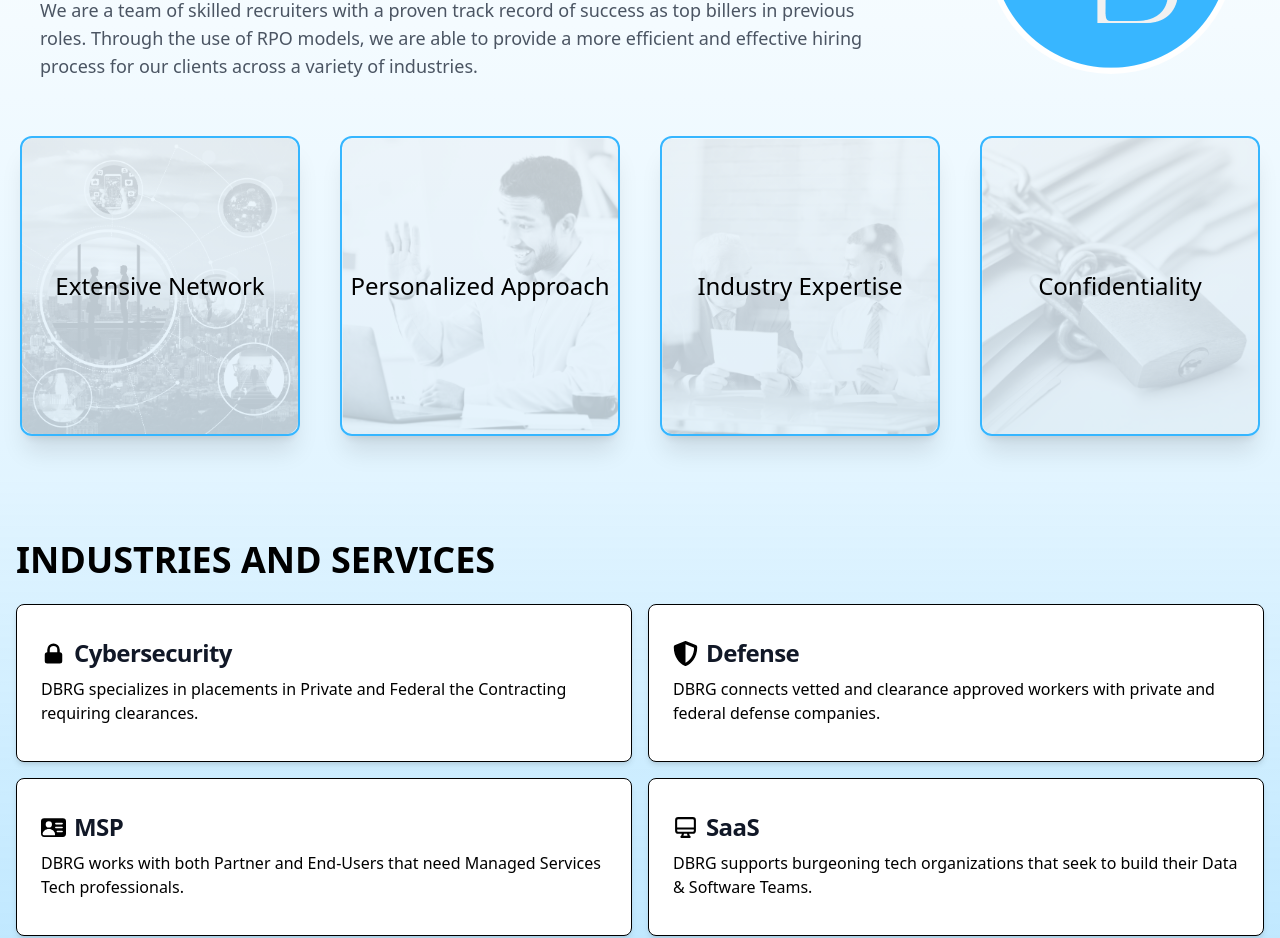
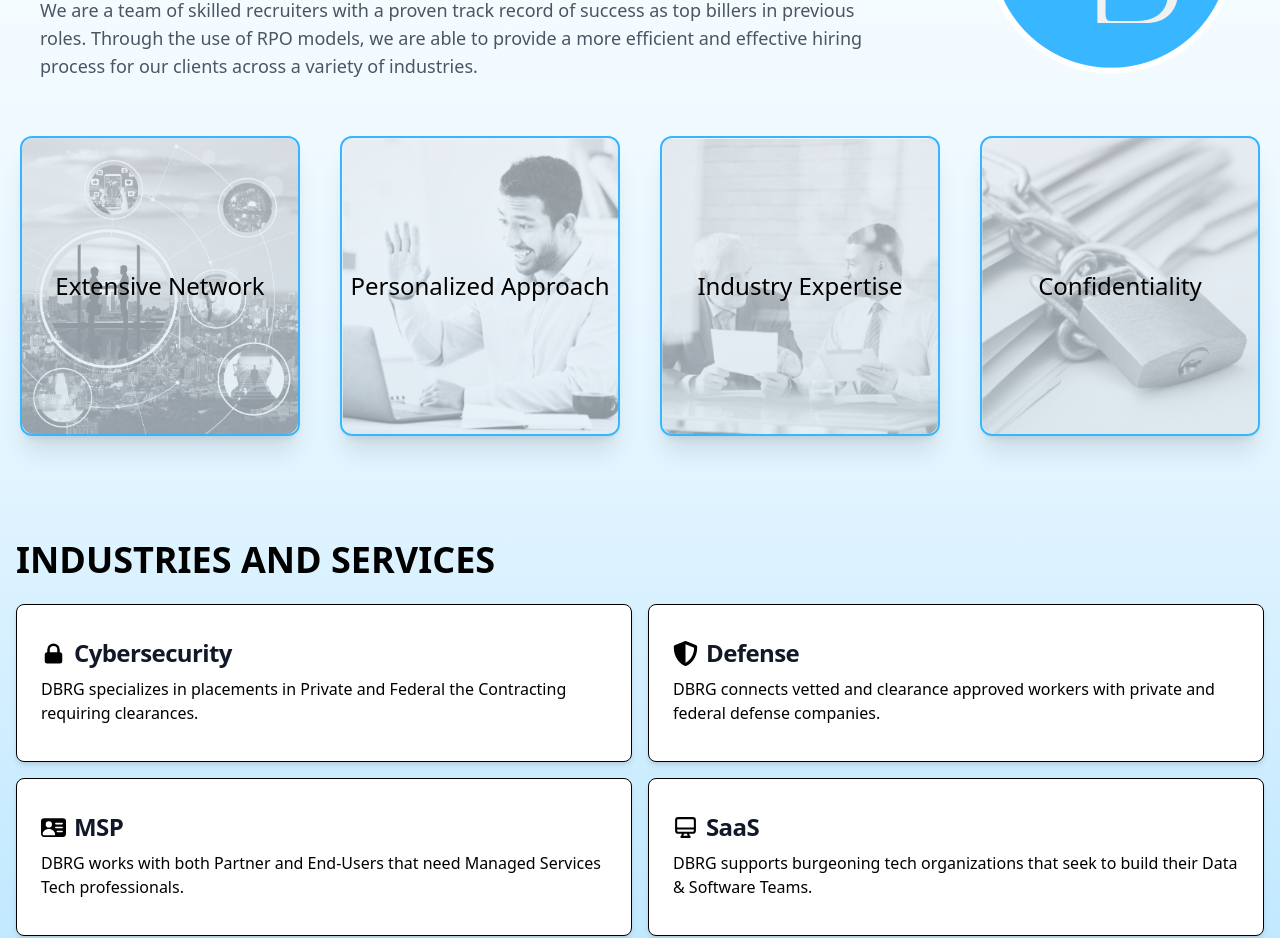
Before and after one commit to andrewjulian/dbrecruitment-website, a React (Vite) app: page / in a window 1280 px wide. Shown: the part 800-1738 px from the top of the page. Built offline with nearby package versions, Linux system fonts and the light colour scheme.

Commit message:
darkened backgrounds on card images

```diff
--- a/src/Components/Trait.jsx
+++ b/src/Components/Trait.jsx
@@ -7,7 +7,7 @@ const Trait = ({ trait }) => {
         <div className="relative h-full w-full rounded-xl border-2 border-[#36b6ff] shadow-xl transition-all duration-500 [transform-style:preserve-3d] group-hover:[transform:rotateY(180deg)]">
           <div
             className="absolute inset-0 rounded-xl bg-cover"
-            style={{ backgroundImage: `${trait.image}`, opacity: 0.2 }}
+            style={{ backgroundImage: `${trait.image}`, opacity: 0.4 }}
           ></div>
           <div className="absolute inset-0 flex items-center justify-center p-2 text-2xl">
             {trait.title}
```
